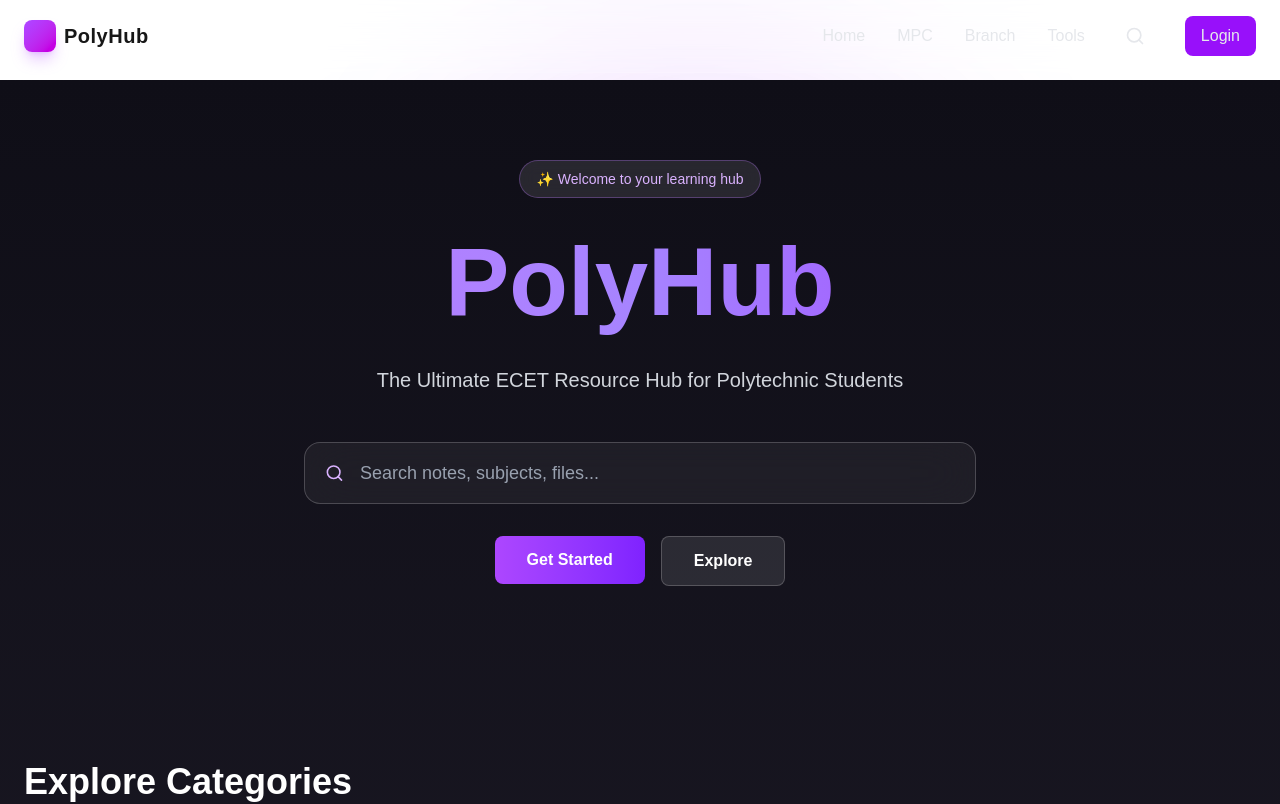
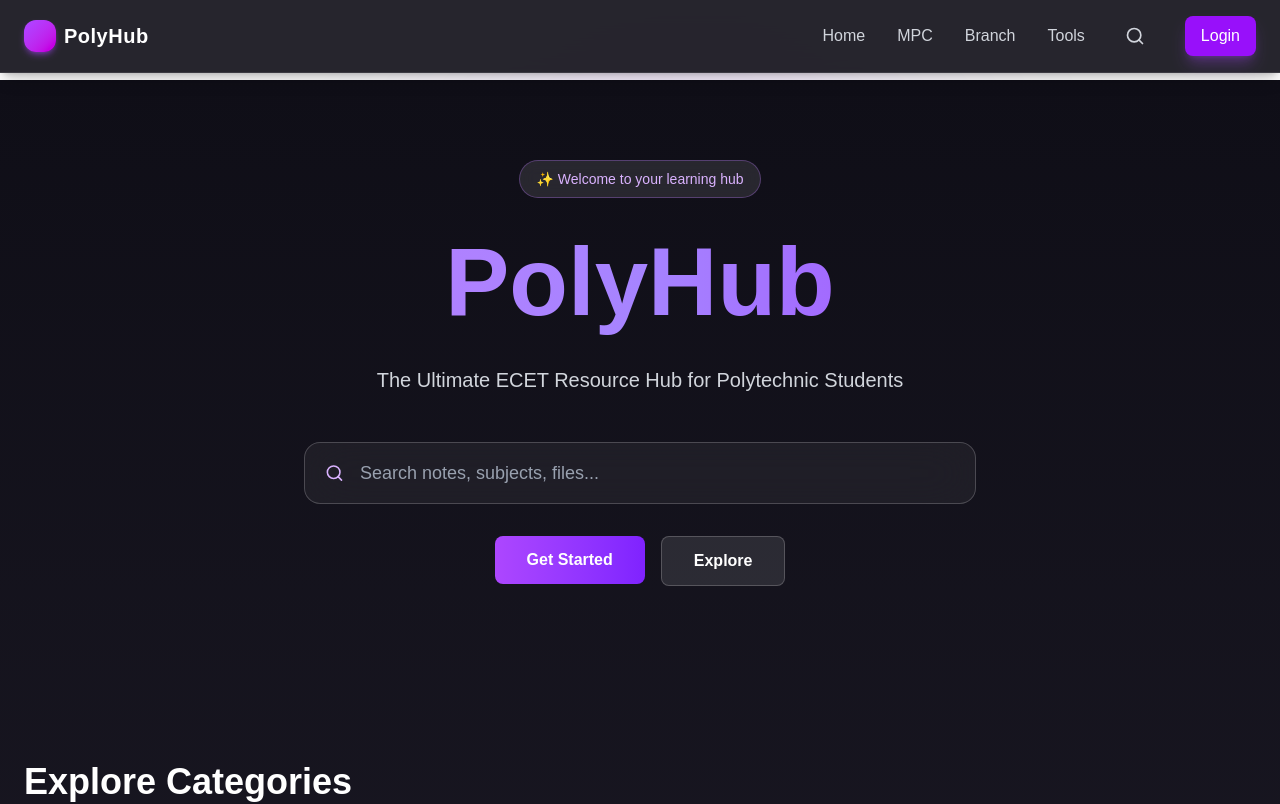
Before and after one commit to saaairamsaaairam-projects/ECET-RESOURCE-HUB, a Next.js app: page / in a window 1280 px wide. Shown: the top 804 px of the page. Built offline with nearby package versions, Linux system fonts and the light colour scheme; no server answers; the database is empty.

Commit message:
Create auth backend: signup, login, logout API routes with Supabase integration

```diff
--- /dev/null
+++ b/app/api/auth/login/route.ts
@@ -0,0 +1,43 @@
+import { supabase } from "@/utils/supabase";
+import { NextRequest, NextResponse } from "next/server";
+
+export async function POST(req: NextRequest) {
+  try {
+    const body = await req.json();
+    const { email, password } = body;
+
+    // Validate input
+    if (!email || !password) {
+      return NextResponse.json(
+        { error: "Email and password are required" },
+        { status: 400 }
+      );
+    }
+
+    // Sign in user
+    const { data, error } = await supabase.auth.signInWithPassword({
+      email,
+      password,
+    });
+
+    if (error) {
+      return NextResponse.json({ error: error.message }, { status: 401 });
+    }
+
+    // Return user and session data
+    return NextResponse.json(
+      {
+        message: "Login successful",
+        user: data.user,
+        session: data.session,
+      },
+      { status: 200 }
+    );
+  } catch (error) {
+    console.error("Login error:", error);
+    return NextResponse.json(
+      { error: "Internal server error" },
+      { status: 500 }
+    );
+  }
+}
--- /dev/null
+++ b/app/api/auth/logout/route.ts
@@ -0,0 +1,24 @@
+import { supabase } from "@/utils/supabase";
+import { NextRequest, NextResponse } from "next/server";
+
+export async function POST(req: NextRequest) {
+  try {
+    // Sign out user
+    const { error } = await supabase.auth.signOut();
+
+    if (error) {
+      return NextResponse.json({ error: error.message }, { status: 400 });
+    }
+
+    return NextResponse.json(
+      { message: "Logged out successfully" },
+      { status: 200 }
+    );
+  } catch (error) {
+    console.error("Logout error:", error);
+    return NextResponse.json(
+      { error: "Internal server error" },
+      { status: 500 }
+    );
+  }
+}
--- /dev/null
+++ b/app/api/auth/signup/route.ts
@@ -0,0 +1,52 @@
+import { supabase } from "@/utils/supabase";
+import { NextRequest, NextResponse } from "next/server";
+
+export async function POST(req: NextRequest) {
+  try {
+    const body = await req.json();
+    const { email, password } = body;
+
+    // Validate input
+    if (!email || !password) {
+      return NextResponse.json(
+        { error: "Email and password are required" },
+        { status: 400 }
+      );
+    }
+
+    // Create Supabase auth user
+    const { data: authData, error: authError } = await supabase.auth.signUp({
+      email,
+      password,
+    });
+
+    if (authError) {
+      return NextResponse.json({ error: authError.message }, { status: 400 });
+    }
+
+    // Insert profile record
+    if (authData.user) {
+      const { error: profileError } = await supabase.from("profiles").insert({
+        id: authData.user.id,
+        email: email,
+        role: "user",
+      });
+
+      if (profileError) {
+        console.error("Profile insert error:", profileError);
+        // Don't fail signup if profile insert fails, just log it
+      }
+    }
+
+    return NextResponse.json(
+      { message: "Signup successful", user: authData.user },
+      { status: 200 }
+    );
+  } catch (error) {
+    console.error("Signup error:", error);
+    return NextResponse.json(
+      { error: "Internal server error" },
+      { status: 500 }
+    );
+  }
+}
--- a/components/Navbar.tsx
+++ b/components/Navbar.tsx
@@ -12,119 +12,145 @@ export default function Navbar() {
 
   return (
     <>
-      {/* NAVBAR CONTAINER */}
-      <motion.nav
-        initial={{ y: -40, opacity: 0 }}
-        animate={{ y: 0, opacity: 1 }}
-        transition={{ duration: 0.5 }}
-        className="fixed top-0 left-0 w-full z-50 backdrop-blur-xl bg-white/5 border-b border-white/10"
-      >
+      {/* FIXED TOP NAV */}
+      <nav className="fixed top-0 left-0 w-full z-50 bg-[#0f0e17]/90 backdrop-blur-xl border-b border-white/10 shadow-lg shadow-black/20">
         <div className="max-w-7xl mx-auto px-6 py-4 flex items-center justify-between">
 
-          {/* LOGO + BRAND */}
+          {/* BRAND */}
           <Link href="/" className="flex items-center gap-2">
-            <div className="w-8 h-8 bg-gradient-to-br from-purple-500 to-fuchsia-600 rounded-lg shadow-lg shadow-purple-500/30" />
-            <span className="font-bold text-xl tracking-wide">
+            <div className="w-8 h-8 rounded-xl bg-gradient-to-br from-purple-500 to-fuchsia-600 shadow-md shadow-purple-500/40"></div>
+            <span className="text-white font-semibold text-xl tracking-wide">
               PolyHub
             </span>
           </Link>
 
           {/* DESKTOP MENU */}
-          <div className="hidden md:flex items-center gap-8 text-gray-200">
-            <Link href="/" className="hover:text-purple-300 transition">Home</Link>
-            <Link href="/folder/mpc" className="hover:text-purple-300 transition">MPC</Link>
-            <Link href="/folder/branch" className="hover:text-purple-300 transition">Branch</Link>
-            <Link href="/tools" className="hover:text-purple-300 transition">Tools</Link>
+          <div className="hidden md:flex items-center gap-8 text-gray-300 font-medium">
+            {["Home", "MPC", "Branch", "Tools"].map((item) => (
+              <Link
+                key={item}
+                href={item === "Home" ? "/" : `/folder/${item.toLowerCase()}`}
+                className="hover:text-purple-400 transition duration-200"
+              >
+                {item}
+              </Link>
+            ))}
 
             {/* SEARCH BUTTON */}
             <button
-              onClick={() => document.dispatchEvent(new KeyboardEvent("keydown", { key: "k", ctrlKey: true }))}
+              onClick={() =>
+                document.dispatchEvent(
+                  new KeyboardEvent("keydown", { key: "k", ctrlKey: true })
+                )
+              }
               className="p-2 hover:bg-white/10 rounded-lg transition"
             >
-              <Search size={20} />
+              <Search size={20} className="text-gray-300" />
             </button>
 
-            {/* USER DROPDOWN */}
+            {/* USER MENU */}
             {user ? (
               <div className="relative group">
-                <button className="px-4 py-2 bg-white/10 rounded-lg hover:bg-white/20 transition">
+                <button className="px-4 py-2 bg-white/10 text-white rounded-lg hover:bg-white/20 transition">
                   {user.email?.split("@")[0]}
                 </button>
 
-                <div className="absolute right-0 mt-2 bg-white/10 backdrop-blur-lg border border-white/10 rounded-xl hidden group-hover:block">
-                  <Link href="/profile" className="block px-4 py-2 hover:bg-white/20">Profile</Link>
+                <div className="absolute right-0 mt-2 w-40 bg-[#1a1a2e] text-white border border-white/10 rounded-xl shadow-xl shadow-black/30 hidden group-hover:block">
+                  <Link href="/profile" className="block px-4 py-2 hover:bg-white/10">
+                    Profile
+                  </Link>
 
                   {isAdmin && (
-                    <div className="block px-4 py-2 text-purple-300">
-                      <span className="font-semibold">ADMIN</span>
-                    </div>
+                    <p className="px-4 py-2 text-purple-400 font-semibold">
+                      ADMIN
+                    </p>
                   )}
 
-                  <Link href="/logout" className="block px-4 py-2 hover:bg-white/20">Logout</Link>
+                  <Link href="/logout" className="block px-4 py-2 hover:bg-white/10">
+                    Logout
+                  </Link>
                 </div>
               </div>
             ) : (
-              <Link href="/login" className="px-4 py-2 bg-purple-600 rounded-lg hover:bg-purple-700 transition">
+              <Link
+                href="/login"
+                className="px-4 py-2 bg-purple-600 text-white rounded-lg hover:bg-purple-700 transition shadow-lg shadow-purple-500/30"
+              >
                 Login
               </Link>
             )}
           </div>
 
-          {/* MOBILE MENU BUTTON */}
-          <button className="md:hidden" onClick={() => setOpen(true)}>
-            <Menu size={26} />
+          {/* MOBILE MENU ICON */}
+          <button className="md:hidden text-white" onClick={() => setOpen(true)}>
+            <Menu size={28} />
           </button>
         </div>
-      </motion.nav>
+      </nav>
 
-      {/* ---------------- MOBILE SLIDE MENU ---------------- */}
+      {/* MOBILE SLIDEOVER MENU */}
       <AnimatePresence>
         {open && (
           <motion.div
             initial={{ x: "100%" }}
             animate={{ x: 0 }}
             exit={{ x: "100%" }}
-            transition={{ type: "tween", duration: 0.3 }}
-            className="fixed top-0 right-0 w-[260px] h-full bg-[#1a1a2e]/80 backdrop-blur-xl z-[100] border-l border-white/10 p-6"
+            transition={{ duration: 0.3 }}
+            className="fixed top-0 right-0 h-full w-64 bg-[#1a1a2e] border-l border-white/10 z-50 p-6"
           >
             <div className="flex justify-end">
               <button onClick={() => setOpen(false)}>
-                <X size={26} />
+                <X size={26} className="text-white" />
               </button>
             </div>
 
-            <div className="mt-6 flex flex-col gap-6 text-gray-200">
-              <Link href="/" onClick={() => setOpen(false)}>Home</Link>
-              <Link href="/folder/mpc" onClick={() => setOpen(false)}>MPC</Link>
-              <Link href="/folder/branch" onClick={() => setOpen(false)}>Branch</Link>
-              <Link href="/tools" onClick={() => setOpen(false)}>Tools</Link>
+            <div className="mt-6 flex flex-col gap-6 text-white">
+              <Link href="/" onClick={() => setOpen(false)}>
+                Home
+              </Link>
+              <Link href="/folder/mpc" onClick={() => setOpen(false)}>
+                MPC
+              </Link>
+              <Link href="/folder/branch" onClick={() => setOpen(false)}>
+                Branch
+              </Link>
+              <Link href="/tools" onClick={() => setOpen(false)}>
+                Tools
+              </Link>
 
+              {/* MOBILE SEARCH */}
               <button
                 onClick={() => {
                   setOpen(false);
-                  document.dispatchEvent(new KeyboardEvent("keydown", { key: "k", ctrlKey: true }));
+                  document.dispatchEvent(
+                    new KeyboardEvent("keydown", { key: "k", ctrlKey: true })
+                  );
                 }}
-                className="flex items-center gap-2 hover:text-purple-300"
+                className="flex items-center gap-2"
               >
                 <Search size={20} /> Search
               </button>
 
+              {/* USER SECTION */}
               {user ? (
                 <>
-                  <span className="text-sm opacity-70">{user.email}</span>
+                  <p className="opacity-80">{user.email}</p>
 
                   {isAdmin && (
-                    <span className="px-2 py-1 bg-purple-700 rounded-lg text-center text-sm">
+                    <p className="px-2 py-1 bg-purple-700 rounded-lg text-center text-sm">
                       ADMIN
-                    </span>
+                    </p>
                   )}
 
-                  <Link href="/logout" className="mt-3 bg-white/10 px-4 py-2 rounded-lg text-center hover:bg-white/20">
+                  <Link href="/logout" className="bg-white/10 px-4 py-2 rounded-lg text-center">
                     Logout
                   </Link>
                 </>
               ) : (
-                <Link href="/login" className="bg-purple-600 px-4 py-2 rounded-lg text-center hover:bg-purple-700">
+                <Link
+                  href="/login"
+                  className="bg-purple-600 px-4 py-2 rounded-lg text-center"
+                >
                   Login
                 </Link>
               )}
```
